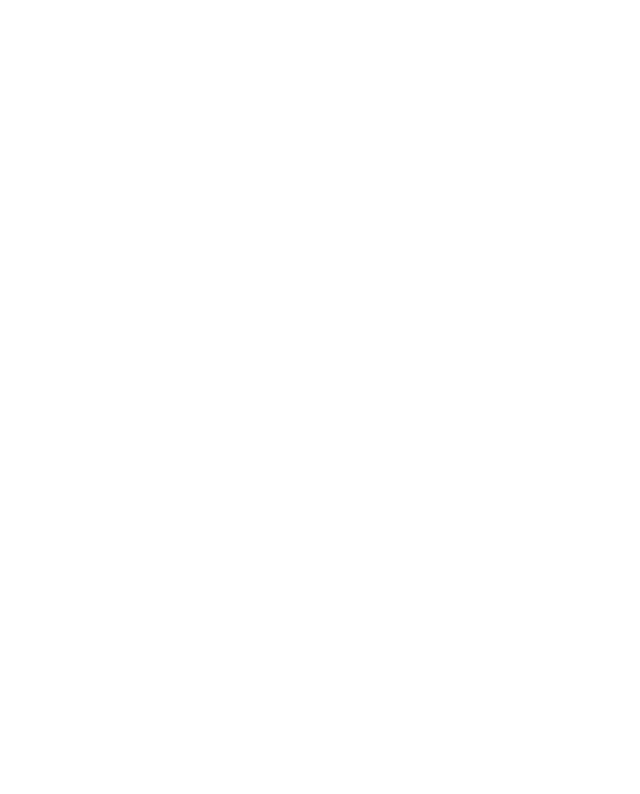
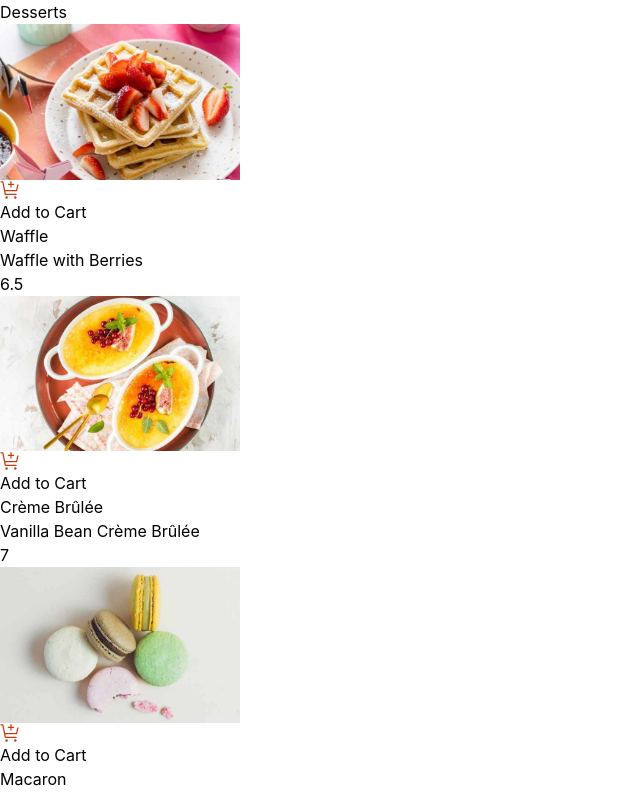
Before and after one commit to joaovitoras1/Food-Service, a React (Vite) app in the folder product-list-cart/: page / in a window 1280 px wide. Shown: the top 794 px of the page, without its empty margins (0-640 px from the left). Built offline with nearby package versions, Linux system fonts and the light colour scheme.

Commit message:
feat: adiciona listagem dinâmica de produtos

```diff
--- a/product-list-cart/src/App.jsx
+++ b/product-list-cart/src/App.jsx
@@ -1,9 +1,14 @@
 import './App.css'
 
+import ProductList from './components/ProductList/ProductList.jsx'
+import productsData from './data/data.json'
+
 function App() {
+  const products = productsData;
+
   return (
     <div>
-
+      <ProductList title="Desserts" products={products} />
     </div>
   )
 }
--- /dev/null
+++ b/product-list-cart/src/components/ProductList/ProductList.jsx
@@ -0,0 +1,18 @@
+import ProductCard from './ProductCard/ProductCard.jsx'
+
+function ProductList({ title, products }) {
+    return (
+        <div>
+            <h1>{title}</h1>
+            <ul>
+                {products.map((product) => (
+                    <li key={product.name}>
+                        <ProductCard product={product} />
+                    </li>
+                ))}
+            </ul>
+        </div>
+    )
+}
+
+export default ProductList
```
